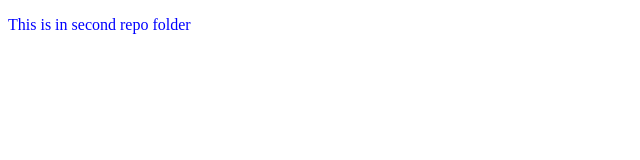
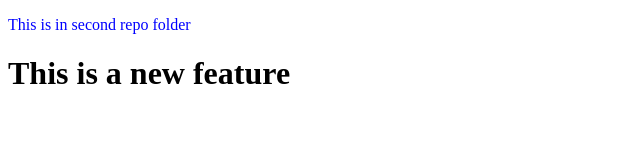
Before and after one commit to Prateek877-git/LocalRepo, a plain HTML site: page index.html in a window 1280 px wide. Shown: the whole page, without its empty margins (0-640 px from the left). Drawn offline with Linux system fonts and the light colour scheme.

Commit message:
Add new feature

```diff
--- a/index.html
+++ b/index.html
@@ -12,5 +12,6 @@
 </head>
 <body>
     <p>This is in second repo folder</p>
+    <h1>This is a new feature</h1>
 </body>
 </html>
```
